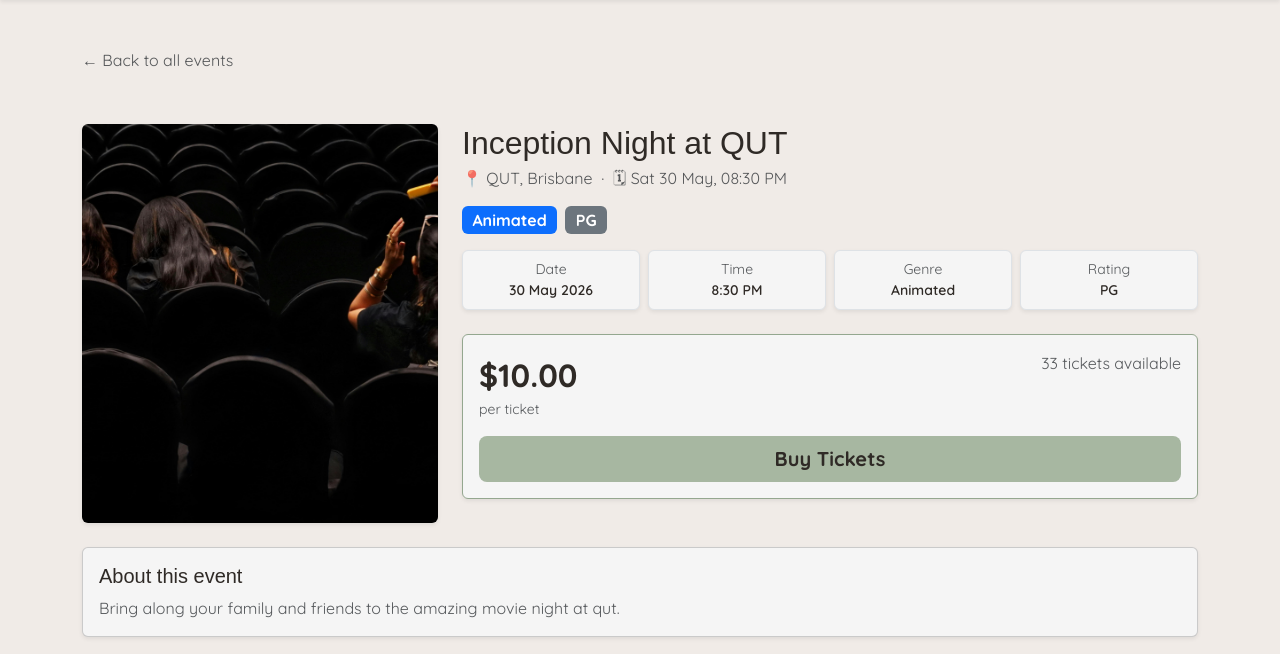
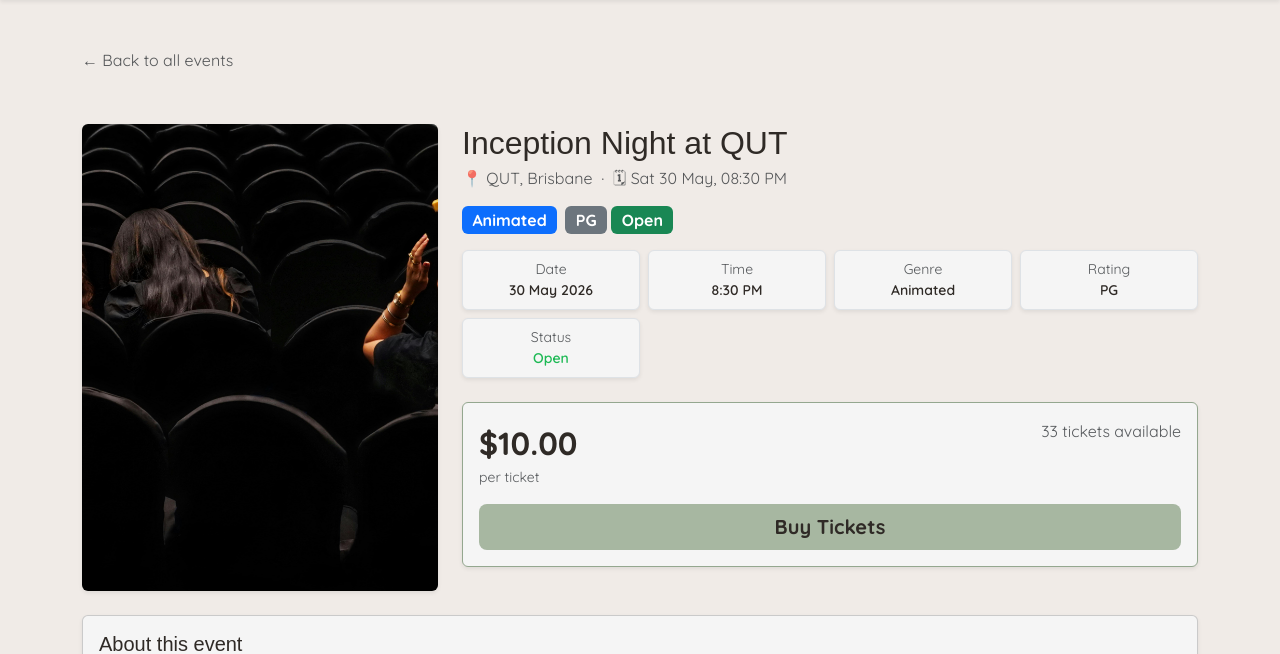
Before and after one commit to honnemi/iab207-a2, a Flask app: page /events/1 in a window 1280 px wide. Shown: the part 80-734 px from the top of the page. Run offline with Flask 3, Linux system fonts and the light colour scheme; some libraries are stand-ins or nearby versions; some web fonts are replaced.

Commit message:
Status update on view details page

```diff
--- a/website/home.py
+++ b/website/home.py
@@ -34,6 +34,7 @@ def view_events():
 
 
 @home_bp.route('/events/create', methods=['GET', 'POST'])
+@login_required
 def create_event():
     form = EventForm()
 
--- a/website/templates/event_detail.html
+++ b/website/templates/event_detail.html
@@ -37,6 +37,16 @@
                 {% if event.rating %}
                 <span class="badge bg-secondary fs-6">{{ event.rating }}</span>
                 {% endif %}
+                {% if event.status == 'Cancelled' %}
+                <span class="badge bg-danger fs-6">Cancelled</span>
+                {% elif event.status == 'Sold Out' %}
+                <span class="badge bg-warning text-dark fs-6">Sold Out</span>
+                {% elif event.status == 'Inactive' %}
+                <span class="badge bg-secondary fs-6">Past Event</span>
+                {% else %}
+                <span class="badge bg-success fs-6">Open</span>
+                {% endif %}
+
             </div>
 
             <!-- Meta row -->
@@ -72,6 +82,22 @@
                         <div class="fw-semibold small">{{ event.rating if event.rating else '—' }}</div>
                     </div>
                 </div>
+                <div class="col-6 col-md-3">
+                    <div class="detail-card border rounded p-2 text-center shadow-sm">
+                        <div class="text-muted small">Status</div>
+                        <div class="fw-semibold small">
+                            {% if event.status == 'Cancelled' %}
+                            <span class="text-danger">Cancelled</span>
+                            {% elif event.status == 'Sold Out' %}
+                            <span class="text-warning">Sold Out</span>
+                            {% elif event.status == 'Inactive' %}
+                            <span class="text-secondary">Past Event</span>
+                            {% else %}
+                            <span style="color:#1db954;">Open</span>
+                            {% endif %}
+                        </div>
+                    </div>
+                </div>
             </div>
 
             <!-- Ticket box -->
@@ -101,8 +127,7 @@
                         </div>
                     </div>
                     <div class="d-grid">
-                        <a href="{{ url_for('home.buy_tickets', event_id=event.id) }}"
-                           class="btn btn-primary btn-lg">
+                        <a href="{{ url_for('home.buy_tickets', event_id=event.id) }}" class="btn btn-primary btn-lg">
                             Buy Tickets
                         </a>
                     </div>
```
Also changed, not shown: instance/sitedata.db. Lines whose indentation alone changed are shown as unchanged.
